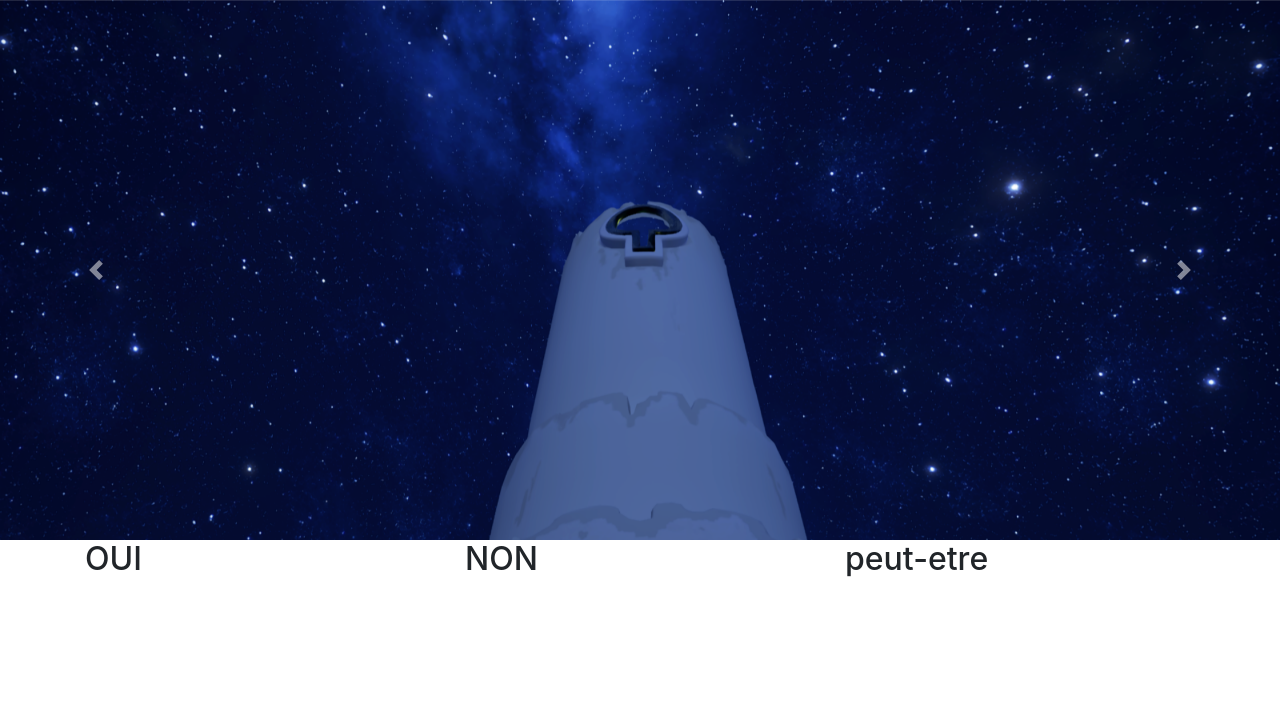
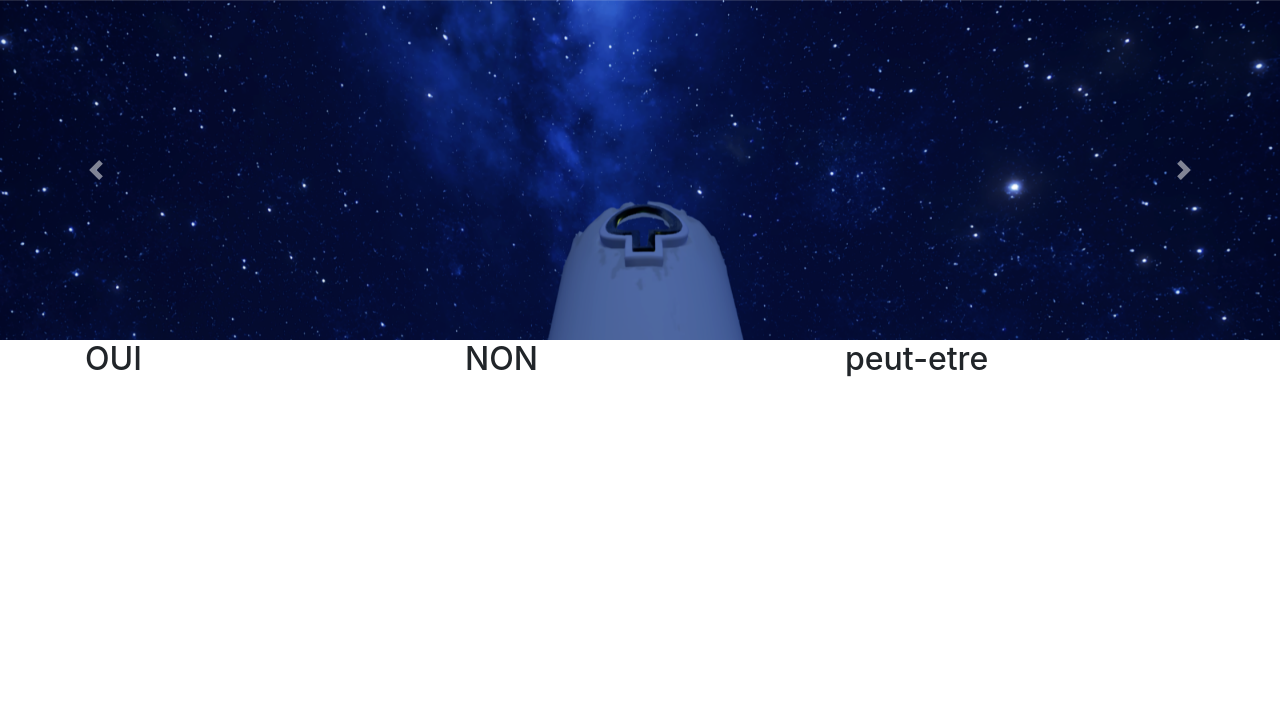
Before and after one commit to kassim0/ECE_Commerce, a PHP site: page /Acceuil.html in a window 1280 px wide. Shown: the part 91-810 px from the top of the page. Run offline with PHP 8.4, Linux system fonts and the light colour scheme.

Commit message:
Update caroussel.css

```diff
--- a/caroussel.css
+++ b/caroussel.css
@@ -30,7 +30,7 @@ body {
 
 .carousel-item {
 	width: 100%;
-	height: 500px;
+	height: 300px;
     margin-bottom: 40px;
 }
 
```
